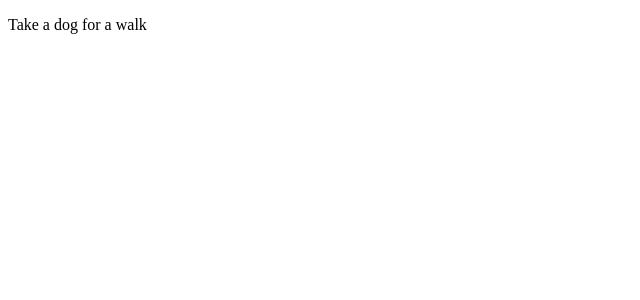
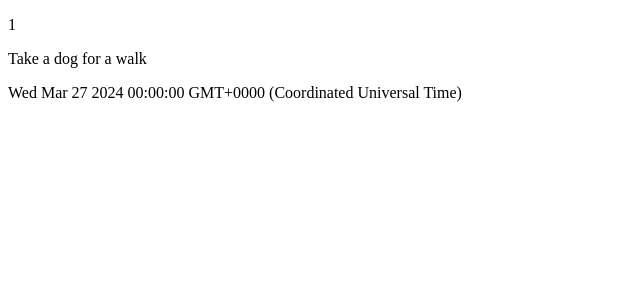
Before and after one commit to domagoj954/Appointment-app, an Angular app: page / in a window 1280 px wide. Shown: the top 300 px of the page, without its empty margins (0-640 px from the left). Built offline with nearby package versions, Linux system fonts and the light colour scheme.

Commit message:
Appointment interface added

```diff
--- a/src/app/appointment-list/appointment-list.component.html
+++ b/src/app/appointment-list/appointment-list.component.html
@@ -1 +1,3 @@
-<p>{{appointment}}</p>
+<p>{{appointment.id}}</p>
+<p>{{appointment.title}}</p>
+<p>{{appointment.date}}</p>
--- a/src/app/appointment-list/appointment-list.component.ts
+++ b/src/app/appointment-list/appointment-list.component.ts
@@ -1,4 +1,5 @@
 import { Component } from '@angular/core';
+import { Appointment } from '../models/appointment';
 
 @Component({
   selector: 'app-appointment-list',
@@ -8,7 +9,10 @@ import { Component } from '@angular/core';
   styleUrl: './appointment-list.component.css'
 })
 export class AppointmentListComponent {
-
-  appointment : string = 'Take a dog for a walk' //it can be defined through the constructor
-
+//it can be defined through the constructor
+  appointment : Appointment = {
+    id:  1,
+    title: 'Take a dog for a walk',
+    date: new Date ('2024-03-27')
+  }
 }
--- /dev/null
+++ b/src/app/models/appointment.ts
@@ -0,0 +1,5 @@
+export interface Appointment {
+    id: number
+    title: string
+    date: Date
+}
```
